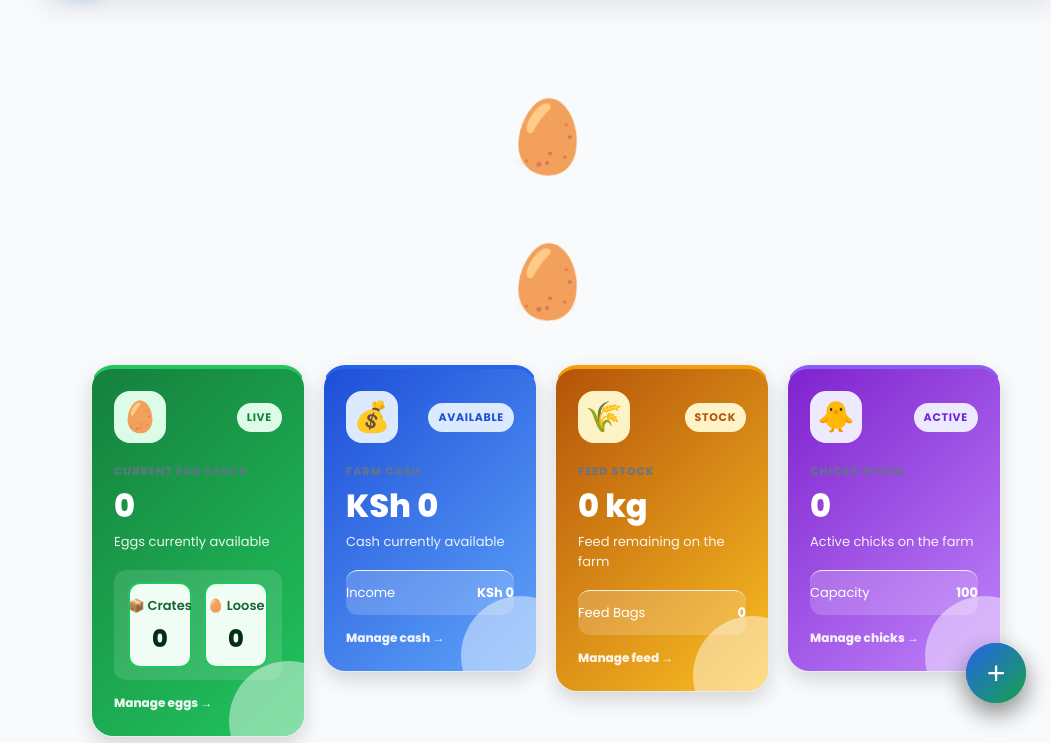
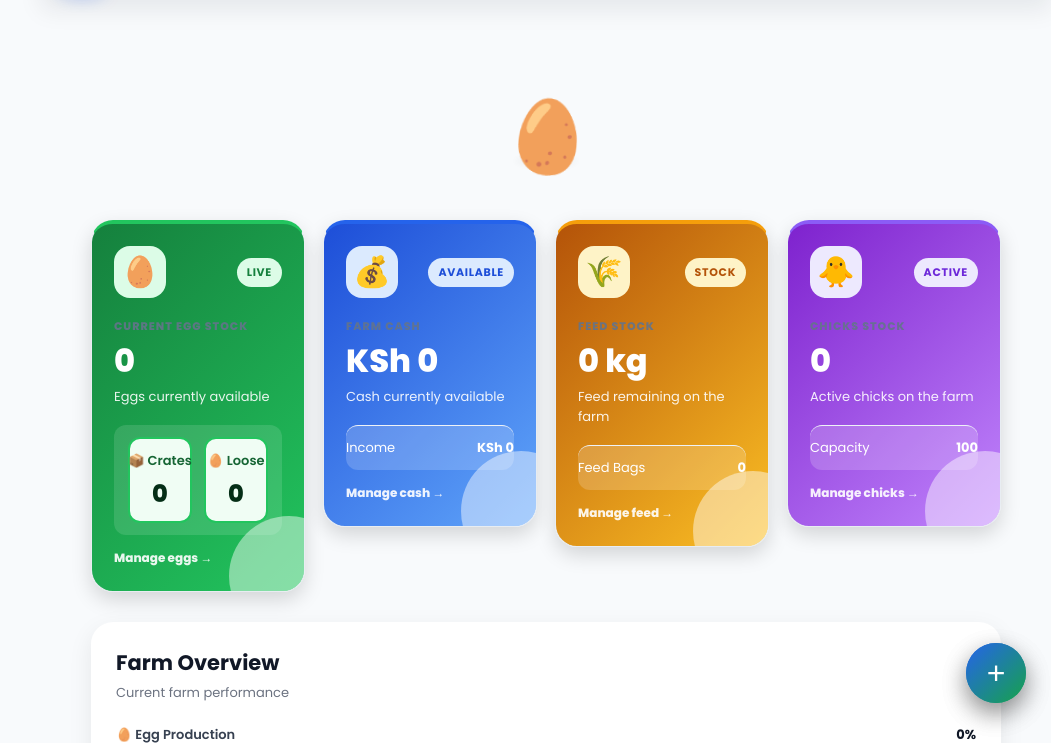
Before and after one commit to abiud45/kagendo-chicken, a Flask app: page / in a window 1280 px wide. Shown: the part 72-815 px from the top of the page, without its empty margins (229-1280 px from the left). Run offline with Flask 3, Linux system fonts and the light colour scheme.

Commit message:
Update dashboard.html

```diff
--- a/templates/dashboard.html
+++ b/templates/dashboard.html
@@ -31,32 +31,6 @@
 
 </section>
 
-    <!-- =========================================
-     DASHBOARD EGG ANIMATION
-========================================= -->
-
-<section
-    class="dashboard-mascot"
-    aria-label="Egg animation"
->
-
-    <div class="mascot-art-wrap">
-
-        <div
-            class="laying-egg"
-            aria-hidden="true"
-        >
-            🥚
-        </div>
-
-        <div
-            class="egg-shadow"
-            aria-hidden="true"
-        ></div>
-
-    </div>
-
-</section>
 
 
     <!-- =========================================
```
